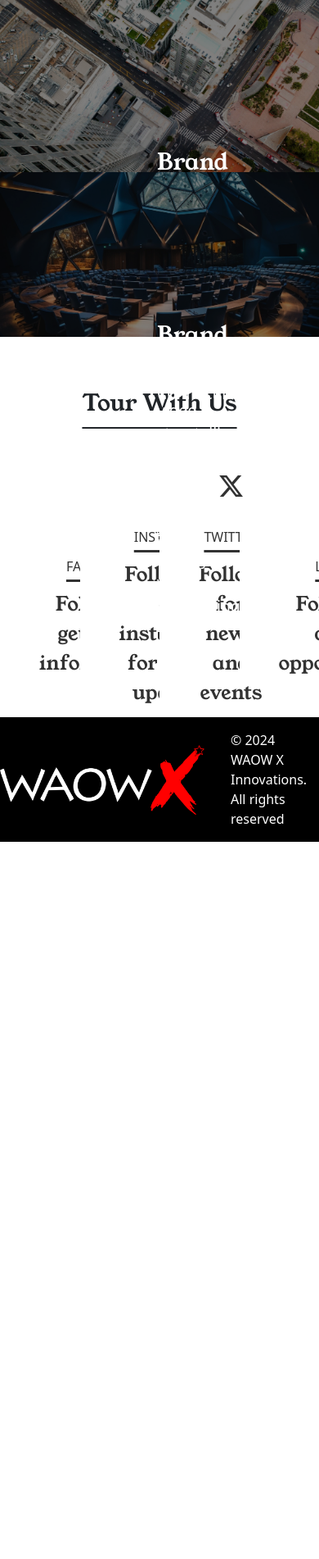
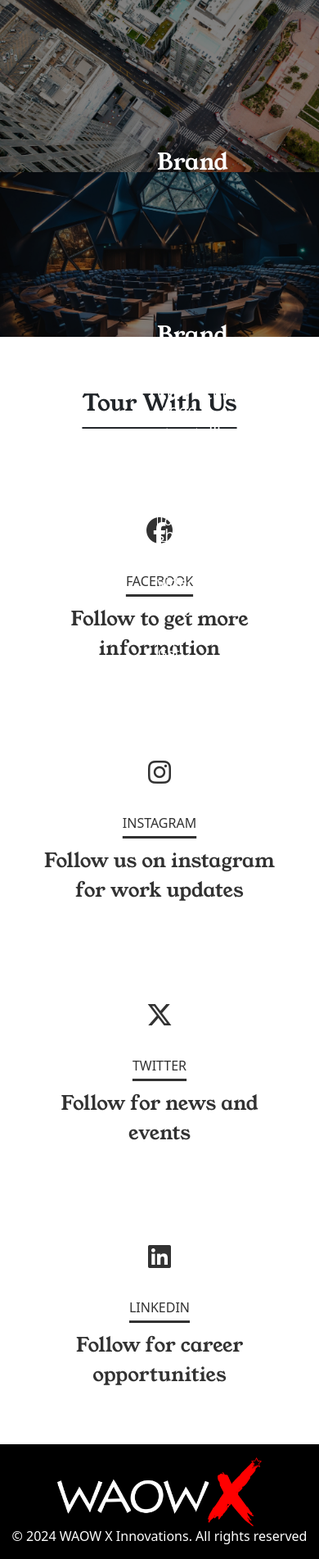
Before and after one commit to Chukason29/woawx_PR, a PHP site: page / in a window 390 px wide; the page is wider, and only the part inside the window is pictured. Shown: the part 2794-4696 px from the top of that part at 82% size. Before the commit the page ends 3821 px from the top of that part, so only its background shows below. Run offline with PHP 8.4, Linux system fonts and the light colour scheme; some libraries are stand-ins or nearby versions.

Commit message:
blocked socials

```diff
--- a/css/styles.css
+++ b/css/styles.css
@@ -213,5 +213,20 @@
     width: 250px;
 }
 @media screen and (max-width: 598px) {
-
+    #connect-socials{
+        display: block;
+    }
+    .social-blocks{
+        width: 100%;
+        margin-inline: auto;
+        display: flex;
+        align-items: center;
+    }
+    #footer{
+        display: block;
+    }
+    #footer > div{
+        display: flex;
+        justify-content: center;
+    }
 }
--- a/index.html
+++ b/index.html
@@ -173,8 +173,13 @@
         </div>
     </section>
     <footer id="footer">
-        <img src="./img/waowx-logo.png" alt="">
-        <span>© 2024 WAOW X Innovations. All rights reserved</span>
+        <div>
+            <img src="./img/waowx-logo.png" alt="">
+        </div>
+        <div>
+            <span>© 2024 WAOW X Innovations. All rights reserved</span>
+        </div>
+
     </footer>
 </body>
 </html>
```
